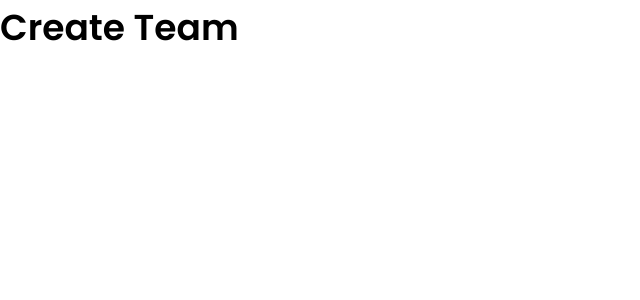
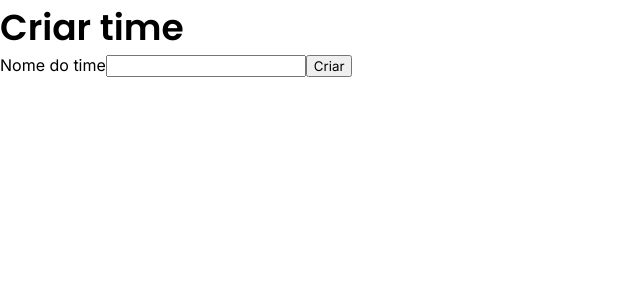
Before and after one commit to ViniciusGabrielll/roboticdesk-frontend, a React (Vite) app: page /team/create in a window 1280 px wide. Shown: the top 300 px of the page, without its empty margins (0-640 px from the left). Built offline with nearby package versions, Linux system fonts and the light colour scheme; sample sign-in values are in the browser's storage.

Commit message:
feat(team): add create team

```diff
--- a/src/containers/CreateTeam/createTeam.tsx
+++ b/src/containers/CreateTeam/createTeam.tsx
@@ -1,7 +1,51 @@
+import { useState } from "react";
+import { useNavigate } from "react-router-dom";
+
 export default function CreateTeam() {
+  const navigate = useNavigate();
+  const [name, setName] = useState("");
+
+  async function handleSubmit(e: React.FormEvent<HTMLFormElement>) {
+    e.preventDefault();
+
+    const data = {
+      name
+    };
+
+    try {
+      const response = await fetch("http://localhost:8080/teams", {
+        method: "POST",
+        headers: {
+          "Content-Type": "application/json",
+          Authorization: `Bearer ${localStorage.getItem("accessToken")}`,
+        },
+        body: JSON.stringify(data),
+      });
+
+      if (!response.ok) {
+        throw new Error("Erro ao criar time");
+      }
+
+      setName("");
+
+      navigate("/dashboard");
+    } catch (error) {
+      console.error(error);
+      alert("Erro ao criar time");
+    }
+  }
+
   return (
-    <>
-      <h1>Create Team</h1>
-    </>
+    <form onSubmit={handleSubmit}>
+      <h1>Criar time</h1>
+      <label htmlFor="name">Nome do time</label>
+      <input
+        type="text"
+        id="name"
+        value={name}
+        onChange={(e) => setName(e.target.value)}
+      />
+      <button>Criar</button>
+    </form>
   );
 }
```
